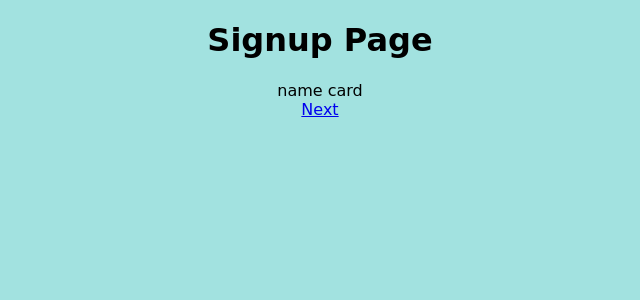
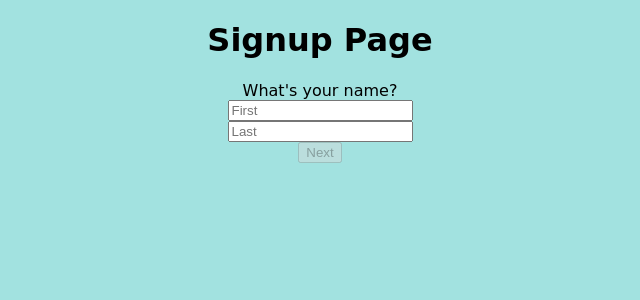
Before and after one commit to juicyJ/onboarding, a React (Create React App) app in the folder client/: page /onboarding in a window 1280 px wide. Shown: the top 300 px of the page, without its empty margins (320-960 px from the left). Built offline with nearby package versions, Linux system fonts and the light colour scheme.

Commit message:
name card

```diff
--- a/client/src/components/NameCard.js
+++ b/client/src/components/NameCard.js
@@ -1,11 +1,45 @@
 import React, { Component } from 'react';
+import NextButton from './NextButton';
 import PropTypes from 'prop-types';
 
 export default class NameCard extends Component {
+  constructor(props) {
+    super(props);
+    this.handleChange = this.handleChange.bind(this);
+  }
+
+  static propTypes = {
+    index: PropTypes.number,
+    incrementCardIdx: PropTypes.func,
+    setCardAnswer: PropTypes.func,
+    answer: PropTypes.object
+  };
+
+  handleChange(index, event) {
+    const id = event.target.id;
+    const value = event.target.value;
+    this.props.setCardAnswer(index, {
+      [id]: value
+    });
+  }
+
   render() {
+    const { index } = this.props;
+    const firstName = this.props.answer.first_name || "";
+    const lastName = this.props.answer.last_name || "";
+    const isDisabled = !firstName || !lastName;
     return (
       <div>
-        name card
+        <div>
+          What's your name?
+        </div>
+        <div>
+          <form>
+            <div><input id="first_name" placeholder="First" type="text" value={firstName} onChange={(e) => this.handleChange(index, e)}/></div>
+            <div><input id="last_name" placeholder="Last" type="text" value={lastName} onChange={(e) => this.handleChange(index, e)}/></div>
+          </form>
+          <NextButton index={index} incrementCardIdx={this.props.incrementCardIdx} isDisabled={isDisabled}/>
+        </div>
       </div>
     );
   }
--- /dev/null
+++ b/client/src/components/NextButton.js
@@ -0,0 +1,47 @@
+import React, { Component } from 'react';
+import PropTypes from 'prop-types';
+
+export default class NextButton extends Component {
+  static propTypes = {
+    index: PropTypes.number,
+    incrementCardIdx: PropTypes.func,
+    isDisabled: PropTypes.boolean
+  };
+
+  constructor(props) {
+    super(props);
+    this.showNextButton = this.showNextButton.bind(this);
+  }
+
+  handleSubmit() {
+
+  }
+
+  showNextButton(index, isDisabled) {
+    if (index > 4) { // this is # of cards...hardcoded sux
+      return null;
+    } else if (index <= 4 && !isDisabled){
+      return (
+        <button onClick={() => this.props.incrementCardIdx()}>
+          Next
+        </button>
+      );
+    } else if (index <= 4 && isDisabled) {
+      return (
+        <button disabled onClick={() => this.props.incrementCardIdx()}>
+          Next
+        </button>
+      );
+    }
+  }
+
+
+  render() {
+    const { index, isDisabled } = this.props;
+    return (
+      <div>
+        {this.showNextButton(index, isDisabled)}
+      </div>
+    );
+  }
+}
--- a/client/src/containers/SignupPage.js
+++ b/client/src/containers/SignupPage.js
@@ -9,7 +9,7 @@ class SignupPage extends Component {
   constructor(props) {
     super(props);
     this.showBackButton = this.showBackButton.bind(this);
-    this.showNextButton = this.showNextButton.bind(this);
+    this.determineCard = this.determineCard.bind(this);
   }
 
   static propTypes = {
@@ -17,13 +17,17 @@ class SignupPage extends Component {
     index: PropTypes.number,
     incrementCardIdx: PropTypes.func,
     decrementCardIdx: PropTypes.func
-
   };
 
   determineCard(index) {
+    const answer = this.props.answers[index] || {};
     switch(index) {
       case 0:
-        return <NameCard/>;
+        return (<NameCard index={index}
+                  incrementCardIdx={this.props.incrementCardIdx}
+                  answer={answer}
+                  setCardAnswer={this.props.setCardAnswer}
+                />);
       default:
         return <div>default</div>;
     }
@@ -41,19 +45,6 @@ class SignupPage extends Component {
     }
   }
 
-  showNextButton(index) {
-    if (index > 4) { // this is # of cards...hardcoded sux
-      return null;
-    } else {
-      return (
-        <a href="#" onClick={() => this.props.incrementCardIdx()}>
-          Next
-        </a>
-      );
-    }
-  }
-
-
   render() {
     const { index, answers } = this.props;
     return (
@@ -66,9 +57,6 @@ class SignupPage extends Component {
         </div>
         <div className="backBtn">
           {this.showBackButton(index)}
-        </div>
-        <div className="nextBtn">
-          {this.showNextButton(index)}
         </div>
       </div>
     );
--- a/client/src/reducers/cards.js
+++ b/client/src/reducers/cards.js
@@ -20,7 +20,7 @@ export default function(state = {index: 0, answers: {}}, action) {
     case SET_CARD_ANSWER: {
       const stateAnswers = state.answers;
       const nextStateAnswers = Object.assign({}, stateAnswers, {
-        [action.idx]: action.answer
+        [action.idx]: Object.assign({}, stateAnswers[action.idx], action.answer)
       });
       return Object.assign({}, state, {
         answers: nextStateAnswers
```
Also changed, not shown: client/src/components/OverdraftCountCard.js (added).
